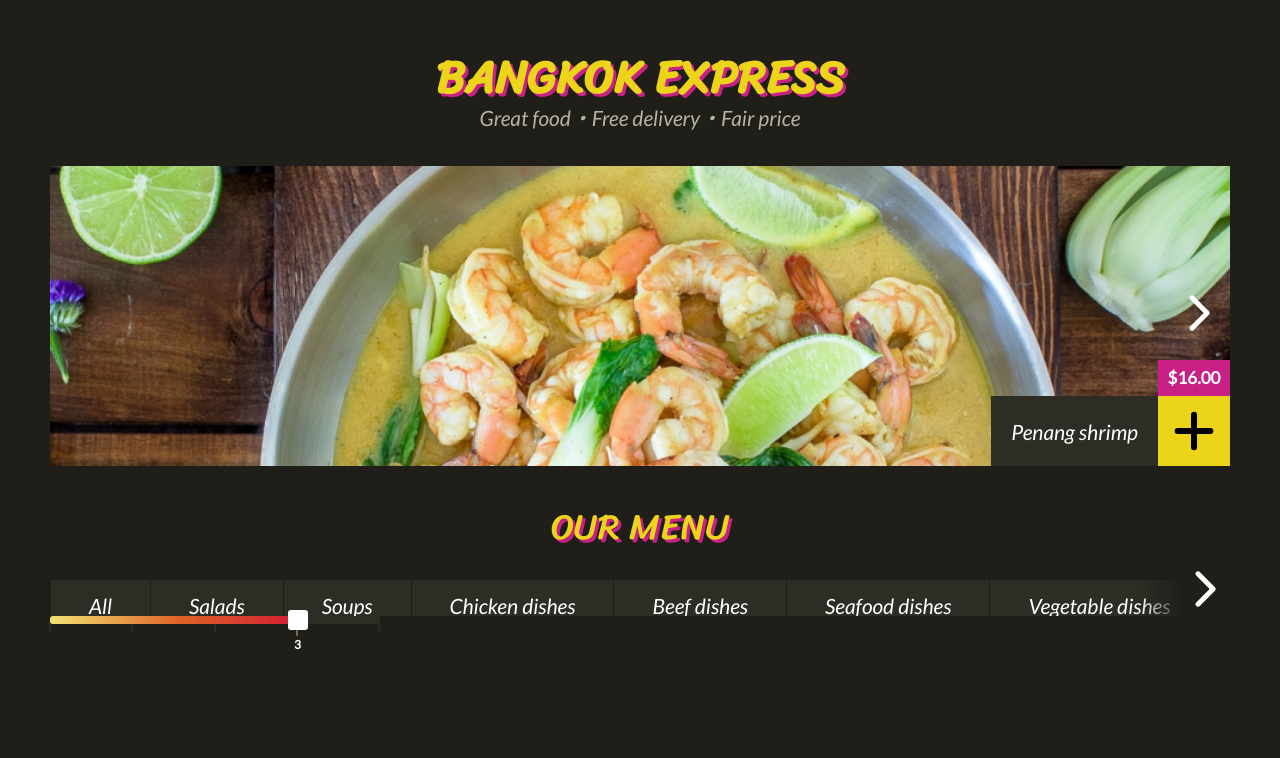
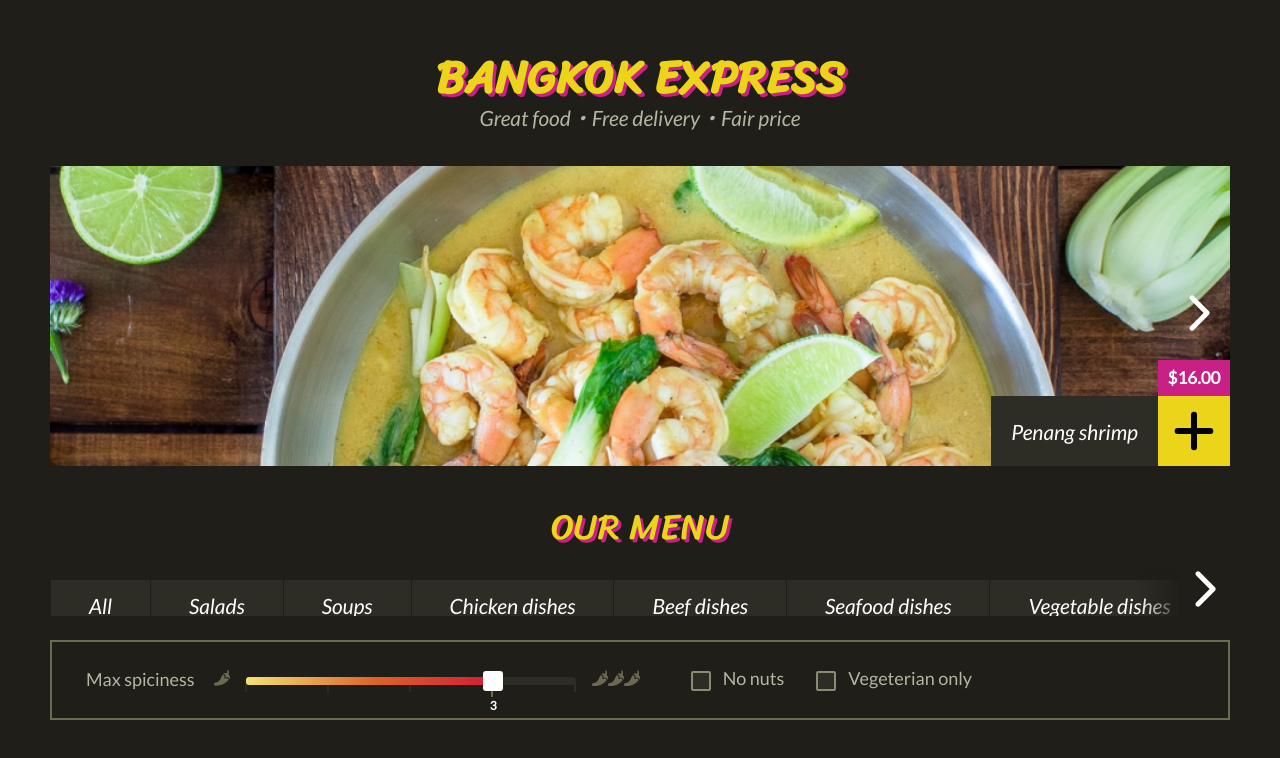
Before and after one commit to dikushch/Bangkok_Express, a website built with webpack: page src/index.html in a window 1280 px wide. Built offline with nearby package versions, Linux system fonts and the light colour scheme.

Commit message:
feat: add filters

```diff
--- a/src/index.js
+++ b/src/index.js
@@ -5,6 +5,7 @@ import Carousel from './modules/Carousel';
 import RibbonMenu from './modules/RibbonMenu';
 import categories from './assets/categories';
 import StepSlider from './modules/StepSlider';
+import Filters from './modules/Filters';
 
 class Page {
   constructor(slides, categories) {
@@ -22,7 +23,7 @@ class Page {
         'assets/images/icons/angle-left-icon.svg',
         'assets/images/icons/angle-icon.svg'
       ).element,
-      slider: new StepSlider({ steps: 5, value: 3 }).element,
+      filters: new Filters().element,
     };
     this.element = this.createPageElement(Object.values(this.pageElements));
     this.render(this.element);
--- /dev/null
+++ b/src/modules/Filters.js
@@ -0,0 +1,57 @@
+import StepSlider from "./StepSlider";
+
+export default class Filters {
+  constructor() {
+    this.element = this.createElement();
+  }
+
+  createElement = () => {
+    const slider = new StepSlider({ steps: 5, value: 3 }).element;
+    const sliderBox = document.createElement('div');
+    sliderBox.classList.add('filters__slider');
+    sliderBox.append(slider);
+
+    const sliderLabel = document.createElement('label');
+    sliderLabel.classList.add('filters__label');
+    sliderLabel.textContent = 'Max spiciness';
+
+    const sliderContainer = document.createElement('div');
+    sliderContainer.classList.add('filters__group');
+    sliderContainer.append(sliderLabel, sliderBox);
+
+    const nutsCheckbox = this.createCheckbox('nuts-checkbox', 'No nuts', 'filterNuts');
+    const vegCheckbox = this.createCheckbox('vegeterian-checkbox', 'Vegeterian only', 'filterVegeterian');
+
+    const filters = document.createElement('div');
+    filters.classList.add('filters');
+    filters.append(sliderContainer, nutsCheckbox, vegCheckbox);
+
+    return filters;
+  }
+
+  createCheckbox = (id, labelText, ref) => {
+    const input = document.createElement('input');
+    input.type = 'checkbox';
+    input.value = '1';
+    input.id = id;
+    input.classList.add('styled-checkbox');
+    this[ref] = input;
+
+    const label = document.createElement('label');
+    label.setAttribute('for', id);
+    const labelSpan = document.createElement('span');
+    labelSpan.classList.add('filters__label');
+    labelSpan.textContent = labelText;
+    label.append(labelSpan);
+
+    const box = document.createElement('div');
+    box.classList.add('filters__checkbox');
+    box.append(input, label);
+
+    const container = document.createElement('div');
+    container.classList.add('filters__group');
+    container.append(box);
+
+    return container;
+  }
+}
--- a/src/style.scss
+++ b/src/style.scss
@@ -244,13 +244,18 @@ body {
   position: relative;
   margin: 0 16px;
   background-color: var(--color-black-dark);
-  margin: 0;
+  margin: 0 16px;
   width: 330px;
   height: 8px;
   border-radius: 3px;
   cursor: pointer;
   touch-action: none;
   user-select: none;
+
+  @media (max-width: 768px) {
+    margin: 0;
+    width: 100%;
+  }
 
   &__thumb {
     background-color: var(--color-white);
@@ -317,3 +322,130 @@ body {
     }
   }
 }
+
+.filters {
+  position: relative;
+  width: 100%;
+  overflow: hidden;
+  height: 80px;
+  padding: 20px 34px;
+  display: flex;
+  flex-direction: row;
+  align-items: center;
+  border: 2px solid var(--color-black-light);
+  margin: 24px 0;
+  color: var(--color-grey);
+  @media (max-width: 1024px) {
+    flex-direction: column;
+    gap: 20px;
+    height: auto;
+    align-items: flex-start;
+  }
+
+  &__group {
+    display: inline-flex;
+    flex-direction: row;
+    margin-bottom: 0;
+    margin-right: 32px;
+    @media (max-width: 768px) {
+      flex-direction: column;
+      gap: 10px;
+      width: 100%;
+    }
+  }
+
+  &__label {
+    font-size: 18px;
+    line-height: 1.2;
+    font-family: var(--font-primary);
+  }
+
+  &__slider {
+    position: relative;
+    padding: 7px 48px 0 16px;
+    margin: -4px 19px 0;
+    display: flex;
+    align-items: center;
+
+    @media (max-width: 768px) {
+      padding: 7px 0 32px;
+      margin: 12px 0 0;
+    }
+
+    &::before {
+      content: "";
+      position: absolute;
+      left: 0;
+      width: 16px;
+      height: 17px;
+      background: url(assets/images/icons/pepper-icon.svg) center no-repeat;
+      background-size: cover;
+      top: 50%;
+      transform: translate(0, -50%);
+      display: block;
+      @media (max-width: 768px) {
+        display: none;
+      }
+    }
+
+    &::after {
+      content: "";
+      position: absolute;
+      right: 0;
+      width: 48px;
+      height: 17px;
+      background: url(assets/images/icons/pepper-icon.svg) center repeat;
+      top: 50%;
+      transform: translate(0, -50%);
+      display: block;
+      @media (max-width: 768px) {
+        display: none;
+      }
+    }
+  }
+
+  &__checkbox {
+    position: relative;
+    display: flex;
+  }
+}
+
+.styled-checkbox {
+  position: absolute;
+  opacity: 0;
+}
+
+.styled-checkbox {
+  & + label {
+    position: relative;
+    cursor: pointer;
+    padding: 0;
+    line-height: 1;
+
+    &::before {
+      content: "";
+      margin-right: 12px;
+      display: inline-block;
+      vertical-align: middle;
+      width: 20px;
+      height: 20px;
+      background: var(--color-black-dark);
+      border: 2px solid #8d8a73;
+      border-radius: 2px;
+      box-sizing: border-box;
+    }
+  }
+
+  &:checked + label {
+    &::after {
+      content: "";
+      position: absolute;
+      left: 4px;
+      top: 7px;
+      width: 12px;
+      height: 11px;
+      background: url(assets/images/icons/check-icon.svg) center no-repeat;
+      background-size: cover;
+    }
+  }
+}
```
